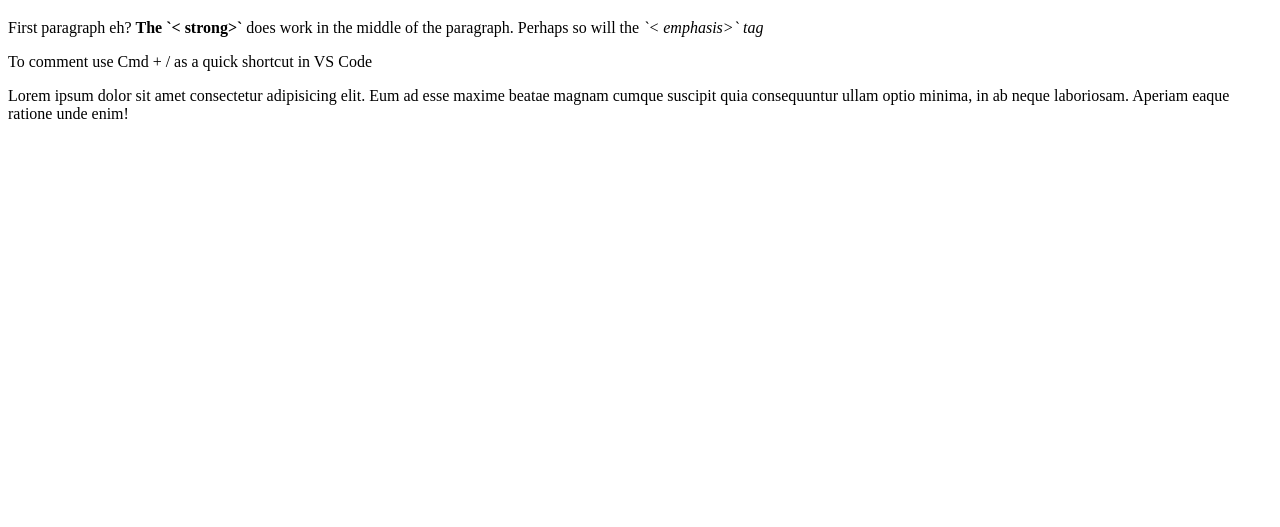
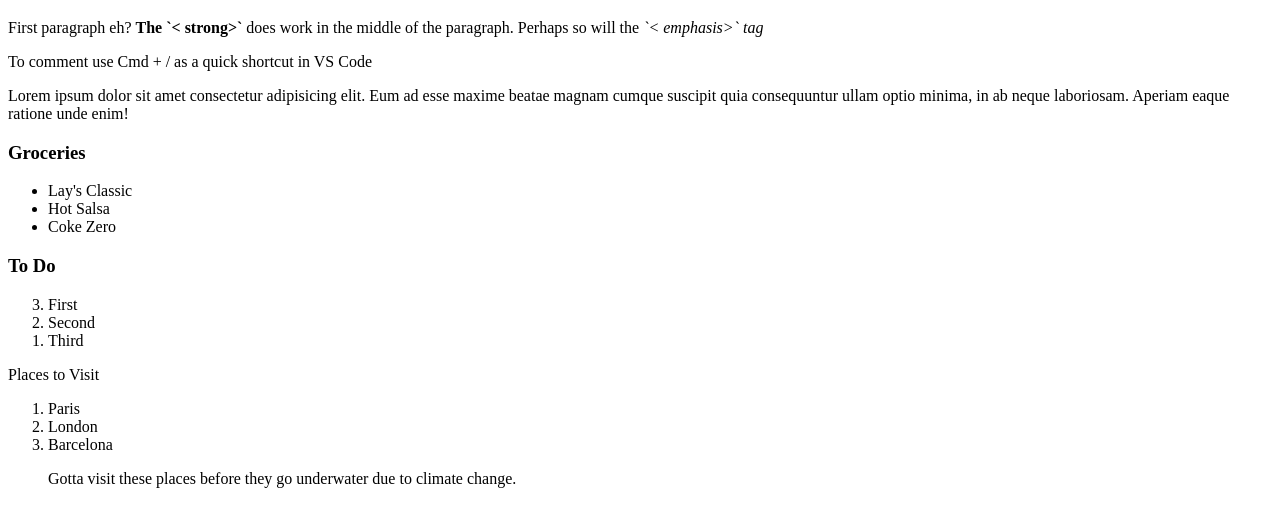
Before and after one commit to RSHVR/top-dev, a plain HTML site: page html-boilerplate/index.html in a window 1280 px wide. Shown: the part 61-588 px from the top of the page. Drawn offline with Linux system fonts and the light colour scheme.

Commit message:
updated boilerplate html code

```diff
--- a/html-boilerplate/index.html
+++ b/html-boilerplate/index.html
@@ -19,6 +19,33 @@
         Lorem ipsum dolor sit amet consectetur adipisicing elit. Eum ad esse maxime beatae magnam cumque suscipit quia
         consequuntur ullam optio minima, in ab neque laboriosam. Aperiam eaque ratione unde enim!
     </p>
+
+    <!-- An unordered list -->
+    <h3> Groceries</h3>
+    <ul>
+        <li>Lay's Classic</li>
+        <li>Hot Salsa</li>
+        <li>Coke Zero</li>
+    </ul>
+
+    <h3> To Do</h3>
+    <!-- An ordered list -->
+    <ol reversed>
+        <li>First</li>
+        <li>Second</li>
+        <li>Third</li>
+    </ol>
+
+    <dl>
+        <dt> Places to Visit </dt>
+        <ol>
+            <li>Paris</li>
+            <li>London</li>
+            <li>Barcelona</li>
+        </ol>
+        <dd>Gotta visit these places before they go underwater due to climate change.</dd>
+    </dl>
+
 </body>
 
 </html>
```
